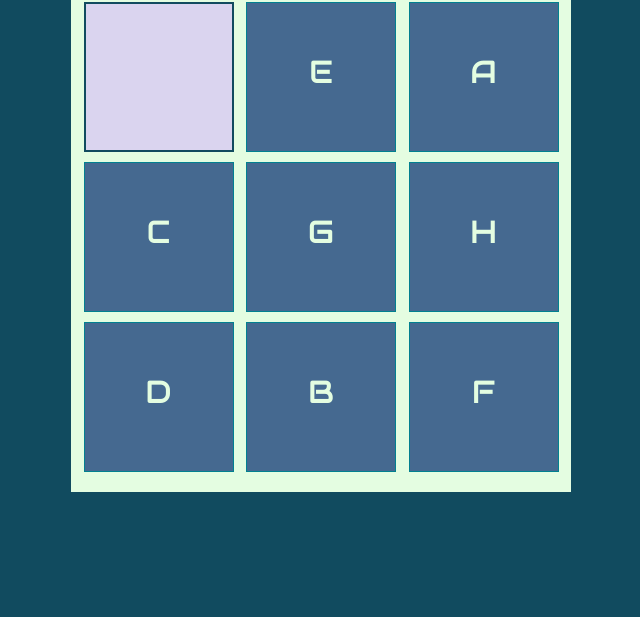
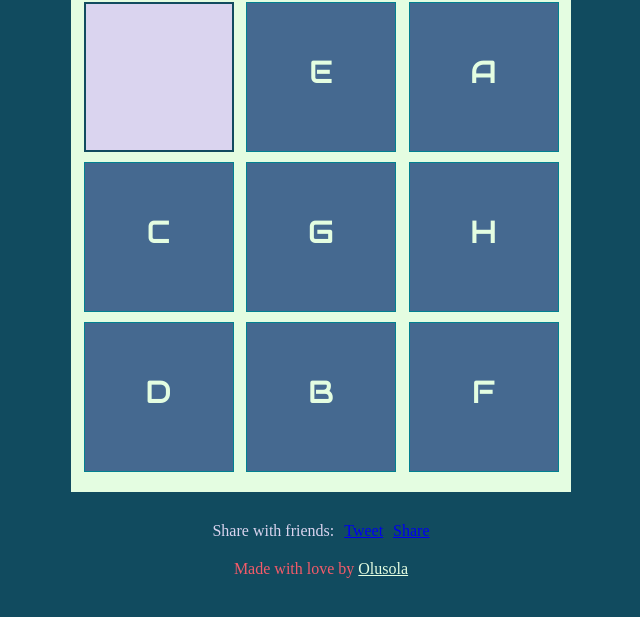
Before and after one commit to Olusamimaths/Sliding-Tile-Puzzle---Vanila-Js, a plain HTML site: page index.html in a window 1280 px wide. Shown: the part 81-698 px from the top of the page, without its empty margins (319-959 px from the left). Drawn offline with Linux system fonts and the light colour scheme; a web font is replaced by a local one.

Commit message:
Social links added

```diff
--- a/css/style.css
+++ b/css/style.css
@@ -96,3 +96,24 @@ ul li {
     background: #114B5F;
     color: #DAD4EF;
 }
+
+#social-links {
+    display: flex;
+    flex-direction: row;
+    justify-content: center;
+    padding: 20px;
+    align-items: center;
+}
+#social-links p {
+    color:#DAD4EF;
+    margin-right: 10px;
+}
+.fb-share-button{
+    margin-left: 10px;
+}
+footer p {
+    color: #f45b69;
+}
+footer a {
+    color: #e4fde1;
+}
--- a/index.html
+++ b/index.html
@@ -1,5 +1,6 @@
 <!DOCTYPE html>
 <html lang="en">
+
 <head>
     <meta charset="UTF-8">
     <link rel="stylesheet" href="css/style.css">
@@ -9,6 +10,7 @@
     <link href='https://fonts.googleapis.com/css?family=Audiowide' rel='stylesheet'>
     <title>Sliding Puzzle</title>
 </head>
+
 <body id="body" onload="setUp()">
     <h1>Sliding Tile Puzzle</h1>
     <div id="modal" class="hide">
@@ -30,5 +32,42 @@
         </ul>
     </div>
 </body>
+
+<div id="social-links">
+   <p>Share with friends:</p>
+    <a class="twitter-share-button"
+        href="https://twitter.com/intent/tweet?text=Check out this sliding tile puzzle made with vanilla js"
+        data-size="large">
+        Tweet</a>
+    <div class="fb-share-button" data-href="https://olusamimaths.github.io/Sliding-Tile-Puzzle---Vanila-Js/"
+        data-layout="button_count" data-size="small"><a target="_blank"
+            href="https://www.facebook.com/sharer/sharer.php?u=https%3A%2F%2Folusamimaths.github.io%2FSliding-Tile-Puzzle---Vanila-Js%2F&amp;src=sdkpreparse"
+            class="fb-xfbml-parse-ignore">Share</a></div>
+
+</div>
+
+<footer>
+    <p>Made with love by <a href="http://twiiter/solathecoder">Olusola</a> </p>
+</footer>
+
 <script src="js/script.js"></script>
+<script async defer crossorigin="anonymous"
+    src="https://connect.facebook.net/en_GB/sdk.js#xfbml=1&version=v4.0"></script>
+<script>window.twttr = (function (d, s, id) {
+        var js, fjs = d.getElementsByTagName(s)[0],
+            t = window.twttr || {};
+        if (d.getElementById(id)) return t;
+        js = d.createElement(s);
+        js.id = id;
+        js.src = "https://platform.twitter.com/widgets.js";
+        fjs.parentNode.insertBefore(js, fjs);
+
+        t._e = [];
+        t.ready = function (f) {
+            t._e.push(f);
+        };
+
+        return t;
+    }(document, "script", "twitter-wjs"));</script>
+
 </html>
```
Lines whose indentation alone changed are shown as unchanged.
